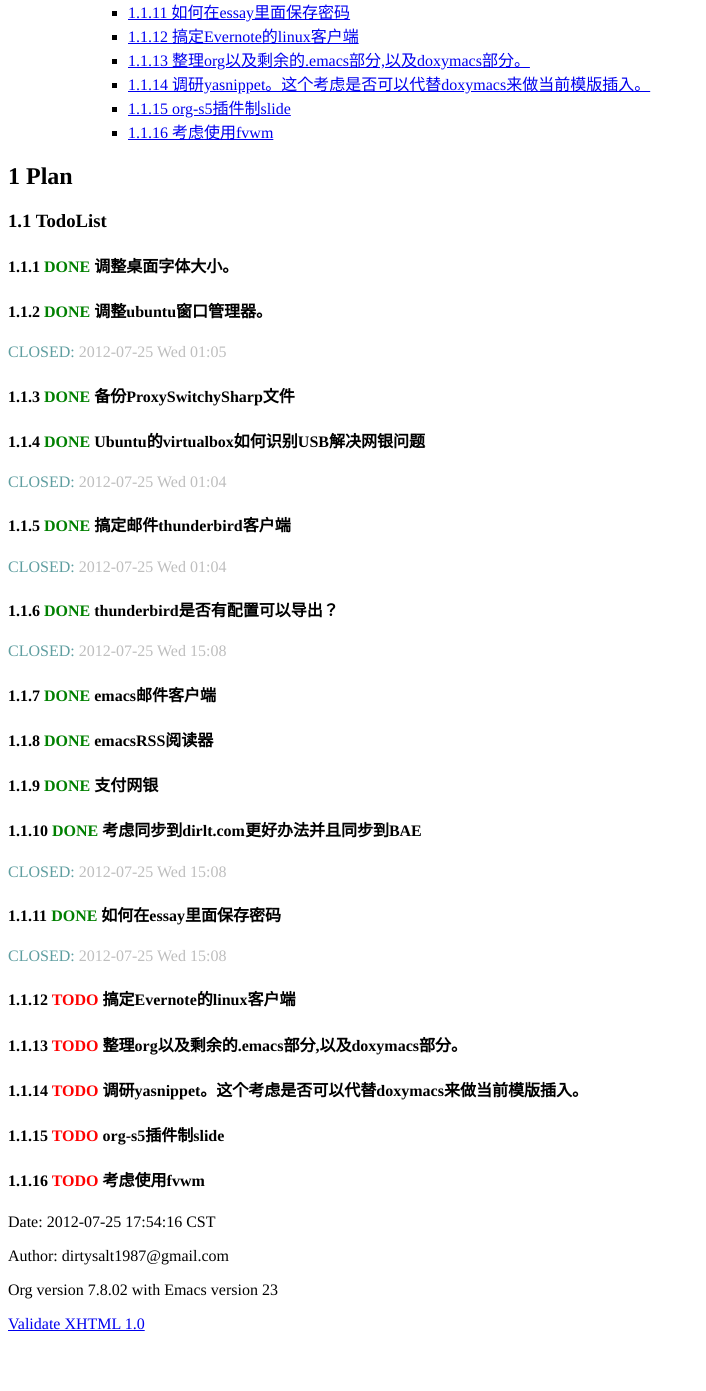
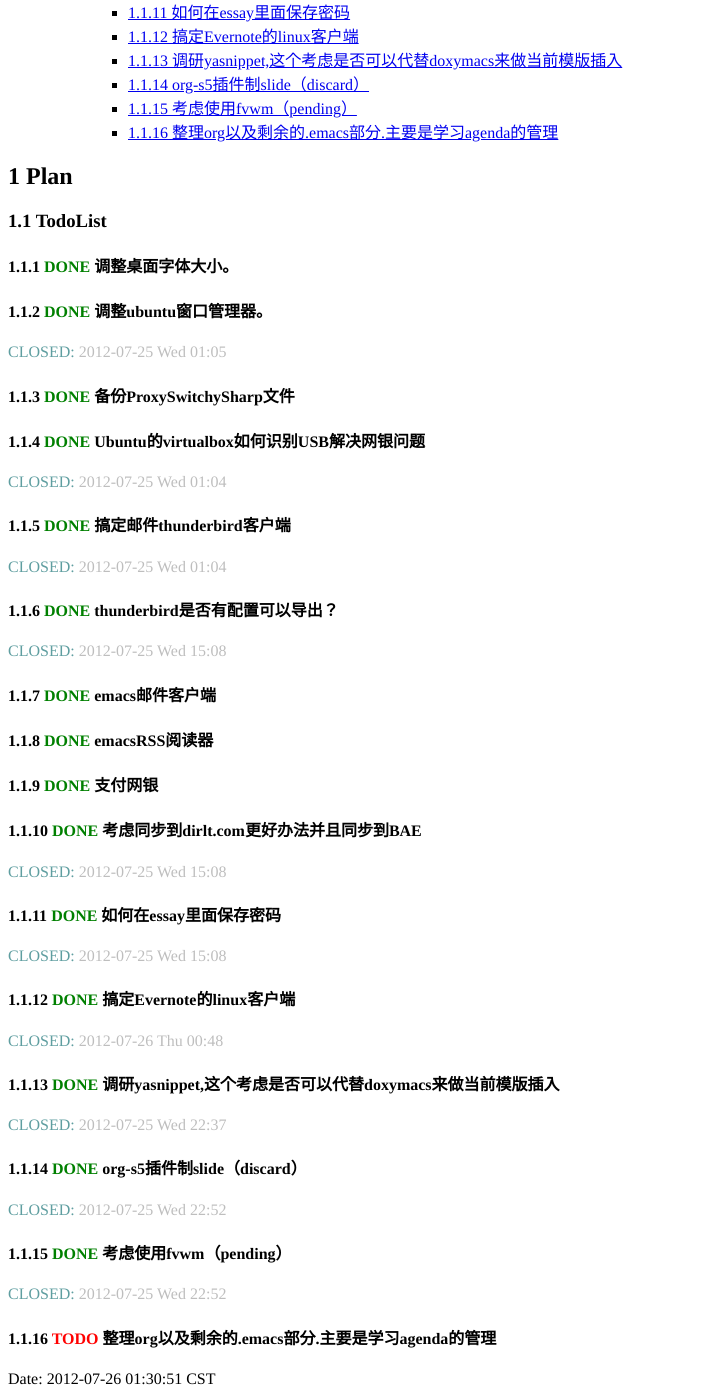
Before and after one commit to binque/sperm, a plain HTML site: page essay/www/Plan.html in a window 1280 px wide. Shown: the part 404-1795 px from the top of the page, without its empty margins (0-706 px from the left). Before the commit the page ends 1745 px from the top, so only its background shows below. Drawn offline with Linux system fonts and the light colour scheme.

Commit message:
[gc]commit

```diff
--- a/essay/www/Plan.html
+++ b/essay/www/Plan.html
@@ -7,7 +7,7 @@
 <meta http-equiv="Content-Type" content="text/html;charset=utf-8"/>
 <meta name="title" content="Plan"/>
 <meta name="generator" content="Org-mode"/>
-<meta name="generated" content="2012-07-25 17:54:16 CST"/>
+<meta name="generated" content="2012-07-26 01:30:51 CST"/>
 <meta name="author" content="dirtysalt1987@gmail.com"/>
 <meta name="description" content=""/>
 <meta name="keywords" content=""/>
@@ -114,10 +114,10 @@
 <li><a href="#sec-1-1-10">1.1.10 考虑同步到dirlt.com更好办法并且同步到BAE</a></li>
 <li><a href="#sec-1-1-11">1.1.11 如何在essay里面保存密码</a></li>
 <li><a href="#sec-1-1-12">1.1.12 搞定Evernote的linux客户端</a></li>
-<li><a href="#sec-1-1-13">1.1.13 整理org以及剩余的.emacs部分,以及doxymacs部分。</a></li>
-<li><a href="#sec-1-1-14">1.1.14 调研yasnippet。这个考虑是否可以代替doxymacs来做当前模版插入。</a></li>
-<li><a href="#sec-1-1-15">1.1.15 org-s5插件制slide</a></li>
-<li><a href="#sec-1-1-16">1.1.16 考虑使用fvwm</a></li>
+<li><a href="#sec-1-1-13">1.1.13 调研yasnippet,这个考虑是否可以代替doxymacs来做当前模版插入</a></li>
+<li><a href="#sec-1-1-14">1.1.14 org-s5插件制slide（discard）</a></li>
+<li><a href="#sec-1-1-15">1.1.15 考虑使用fvwm（pending）</a></li>
+<li><a href="#sec-1-1-16">1.1.16 整理org以及剩余的.emacs部分.主要是学习agenda的管理</a></li>
 </ul>
 </li>
 </ul>
@@ -236,39 +236,43 @@
 </div>
 
 <div id="outline-container-1-1-12" class="outline-4">
-<h4 id="sec-1-1-12"><span class="section-number-4">1.1.12</span> <span class="todo TODO"> TODO</span> 搞定Evernote的linux客户端</h4>
+<h4 id="sec-1-1-12"><span class="section-number-4">1.1.12</span> <span class="done DONE"> DONE</span> 搞定Evernote的linux客户端</h4>
 <div class="outline-text-4" id="text-1-1-12">
 
-</div>
+<p>     <span class="timestamp-wrapper"><span class="timestamp-kwd">CLOSED: </span> <span class="timestamp">2012-07-26 Thu 00:48</span></span><br/>
+</p></div>
 
 </div>
 
 <div id="outline-container-1-1-13" class="outline-4">
-<h4 id="sec-1-1-13"><span class="section-number-4">1.1.13</span> <span class="todo TODO"> TODO</span> 整理org以及剩余的.emacs部分,以及doxymacs部分。</h4>
+<h4 id="sec-1-1-13"><span class="section-number-4">1.1.13</span> <span class="done DONE"> DONE</span> 调研yasnippet,这个考虑是否可以代替doxymacs来做当前模版插入</h4>
 <div class="outline-text-4" id="text-1-1-13">
 
-</div>
+<p> <span class="timestamp-wrapper"><span class="timestamp-kwd">CLOSED: </span> <span class="timestamp">2012-07-25 Wed 22:37</span></span><br/>
+</p></div>
 
 </div>
 
 <div id="outline-container-1-1-14" class="outline-4">
-<h4 id="sec-1-1-14"><span class="section-number-4">1.1.14</span> <span class="todo TODO"> TODO</span> 调研yasnippet。这个考虑是否可以代替doxymacs来做当前模版插入。</h4>
+<h4 id="sec-1-1-14"><span class="section-number-4">1.1.14</span> <span class="done DONE"> DONE</span> org-s5插件制slide（discard）</h4>
 <div class="outline-text-4" id="text-1-1-14">
 
-</div>
+<p>     <span class="timestamp-wrapper"><span class="timestamp-kwd">CLOSED: </span> <span class="timestamp">2012-07-25 Wed 22:52</span></span><br/>
+</p></div>
 
 </div>
 
 <div id="outline-container-1-1-15" class="outline-4">
-<h4 id="sec-1-1-15"><span class="section-number-4">1.1.15</span> <span class="todo TODO"> TODO</span> org-s5插件制slide</h4>
+<h4 id="sec-1-1-15"><span class="section-number-4">1.1.15</span> <span class="done DONE"> DONE</span> 考虑使用fvwm（pending）</h4>
 <div class="outline-text-4" id="text-1-1-15">
 
-</div>
+<p>     <span class="timestamp-wrapper"><span class="timestamp-kwd">CLOSED: </span> <span class="timestamp">2012-07-25 Wed 22:52</span></span><br/>
+</p></div>
 
 </div>
 
 <div id="outline-container-1-1-16" class="outline-4">
-<h4 id="sec-1-1-16"><span class="section-number-4">1.1.16</span> <span class="todo TODO"> TODO</span> 考虑使用fvwm</h4>
+<h4 id="sec-1-1-16"><span class="section-number-4">1.1.16</span> <span class="todo TODO"> TODO</span> 整理org以及剩余的.emacs部分.主要是学习agenda的管理</h4>
 <div class="outline-text-4" id="text-1-1-16">
 
 </div>
@@ -278,7 +282,7 @@
 </div>
 
 <div id="postamble">
-<p class="date">Date: 2012-07-25 17:54:16 CST</p>
+<p class="date">Date: 2012-07-26 01:30:51 CST</p>
 <p class="author">Author: dirtysalt1987@gmail.com</p>
 <p class="creator">Org version 7.8.02 with Emacs version 23</p>
 <a href="http://validator.w3.org/check?uri=referer">Validate XHTML 1.0</a>
```
Also changed, not shown: essay/www/ACE.html (+3 -3 lines), essay/www/DBMS.html (+3 -3 lines), essay/www/index.html (+8 -9 lines), 1 other file.
